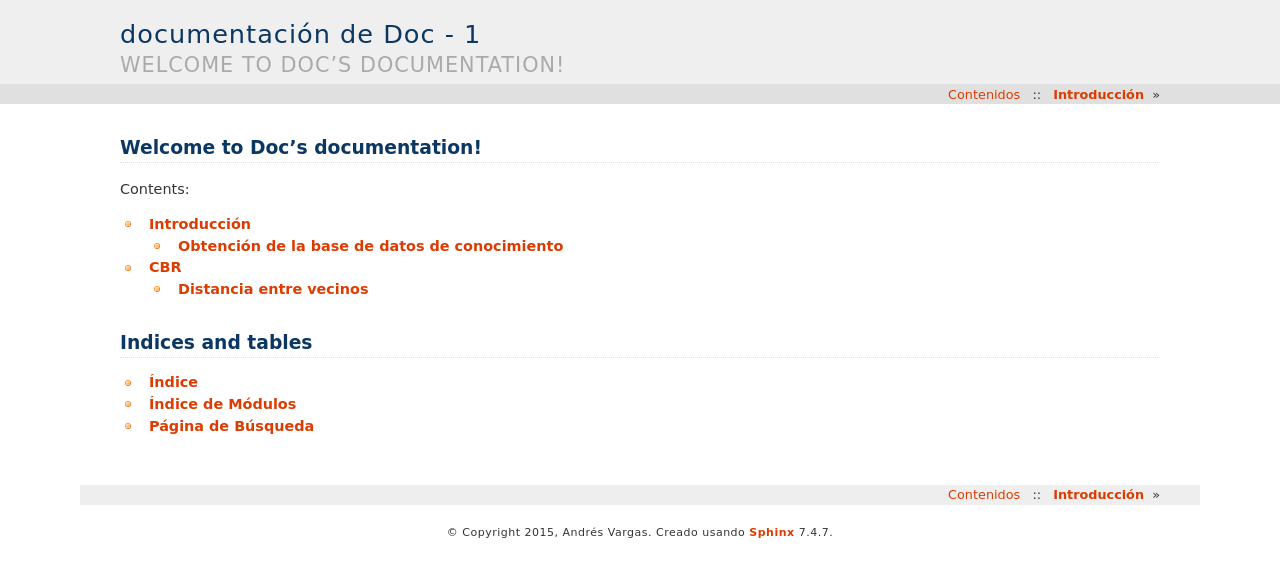
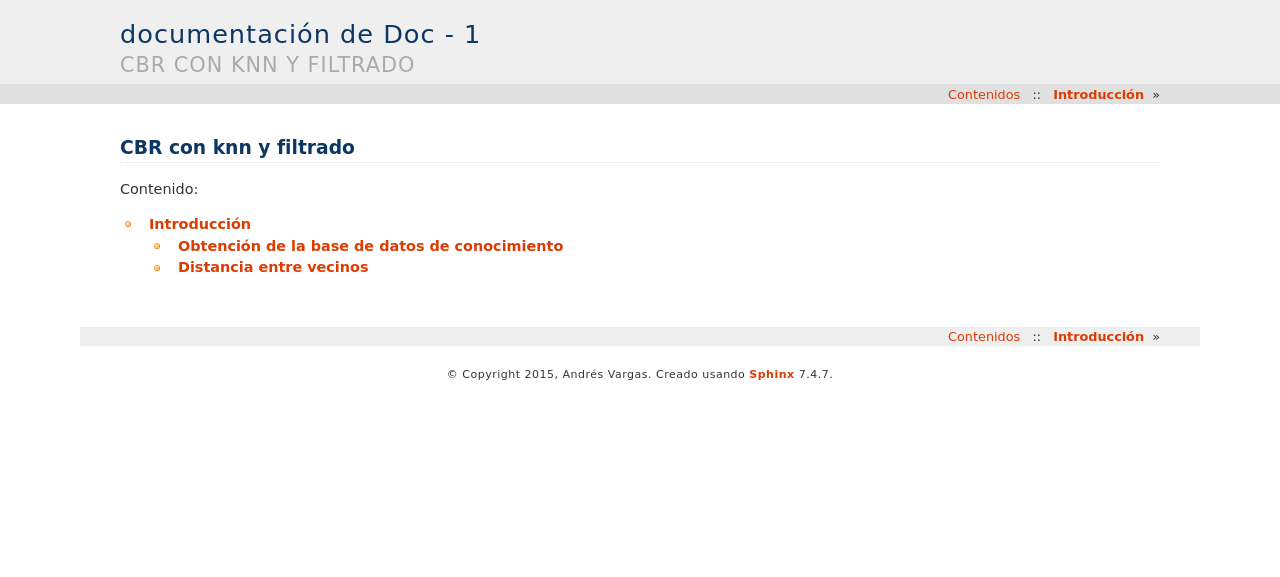
Before and after one commit to zodman/cbr, a Sphinx documentation site: the page built from docs/source/index.rst, in a window 1280 px wide. Shown: the top 577 px of the page. Built offline with Sphinx 7.4.7, drawn with Linux system fonts in a browser that asks for light colours.

Commit message:
update data

```diff
--- a/docs/source/index.rst
+++ b/docs/source/index.rst
@@ -3,20 +3,13 @@
    You can adapt this file completely to your liking, but it should at least
    contain the root `toctree` directive.
 
-Welcome to Doc's documentation!
-===============================
+CBR con knn y filtrado
+======================
 
-Contents:
+Contenido:
 
 .. toctree::
    :maxdepth: 2
 
 
    intro
-
-Indices and tables
-==================
-
-* :ref:`genindex`
-* :ref:`modindex`
-* :ref:`search`
--- a/docs/source/intro.rst
+++ b/docs/source/intro.rst
@@ -1,4 +1,5 @@
-============
+
+
 Introducción
 ============
 
--- a/mercadolibre_kb.py
+++ b/mercadolibre_kb.py
@@ -17,9 +17,9 @@
 TOKEN = os.environ.get("TOKEN")
 auth_params = dict(client_id=client_id, client_secret=client_secret)
 SITE = "MLM"
-TIMES  = random.randint(1,2)
-NUM_PAGE = random.randint(1,2)
-LIMIT = random.randint(1,2)
+TIMES  = random.randint(1,5)
+NUM_PAGE = random.randint(1,10)
+LIMIT = random.randint(1,20)
 FROM_DATE = datetime.datetime(year=2000, month=5, day=24)
 TO_DATE = datetime.datetime.now()
 
--- a/model.py
+++ b/model.py
@@ -1,8 +1,8 @@
 import peewee
 from datetime import datetime
 
-db = peewee.SqliteDatabase(':memory:')
-#db = peewee.SqliteDatabase('file.db')
+#db = peewee.SqliteDatabase(':memory:')
+db = peewee.SqliteDatabase('file.db')
 """
 import logging
 logger = logging.getLogger('peewee')
```
Also changed, not shown: 2 other files.
